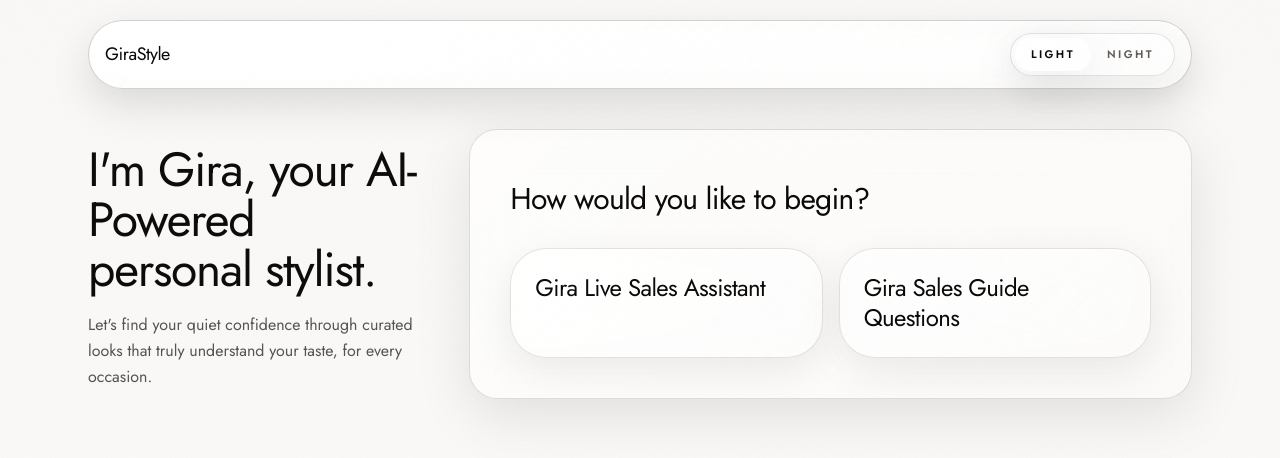
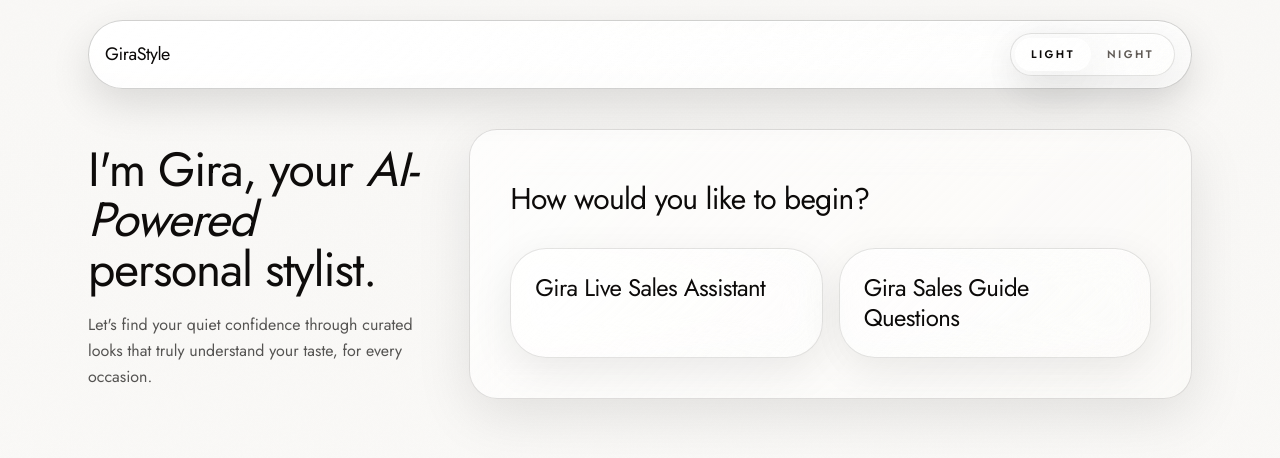
Before and after one commit to ZacharyZhang-NY/gira-style, a Next.js app: page /start in a window 1280 px wide. Shown: the top 458 px of the page. Built offline with nearby package versions, Linux system fonts and the light colour scheme; a web font is replaced by a local one.

Commit message:
Restore italic emphasis in cold-start headline

```diff
--- a/src/features/cold-start/cold-start.tsx
+++ b/src/features/cold-start/cold-start.tsx
@@ -305,7 +305,8 @@ export function ColdStart() {
             <div className="lg:sticky lg:top-28">
               <div className="sr-only">Quick setup</div>
               <h1 className="mt-4 font-display text-3xl leading-[1.1] tracking-tight text-text sm:text-5xl sm:leading-[1.05]">
-                I&apos;m Gira, your AI-Powered personal stylist.
+                I&apos;m Gira, your <span className="italic">AI-Powered</span> personal
+                stylist.
               </h1>
               <p className="mt-4 text-sm leading-relaxed text-text/70 sm:text-base">
                 Let&apos;s find your quiet confidence through curated looks that truly
```
